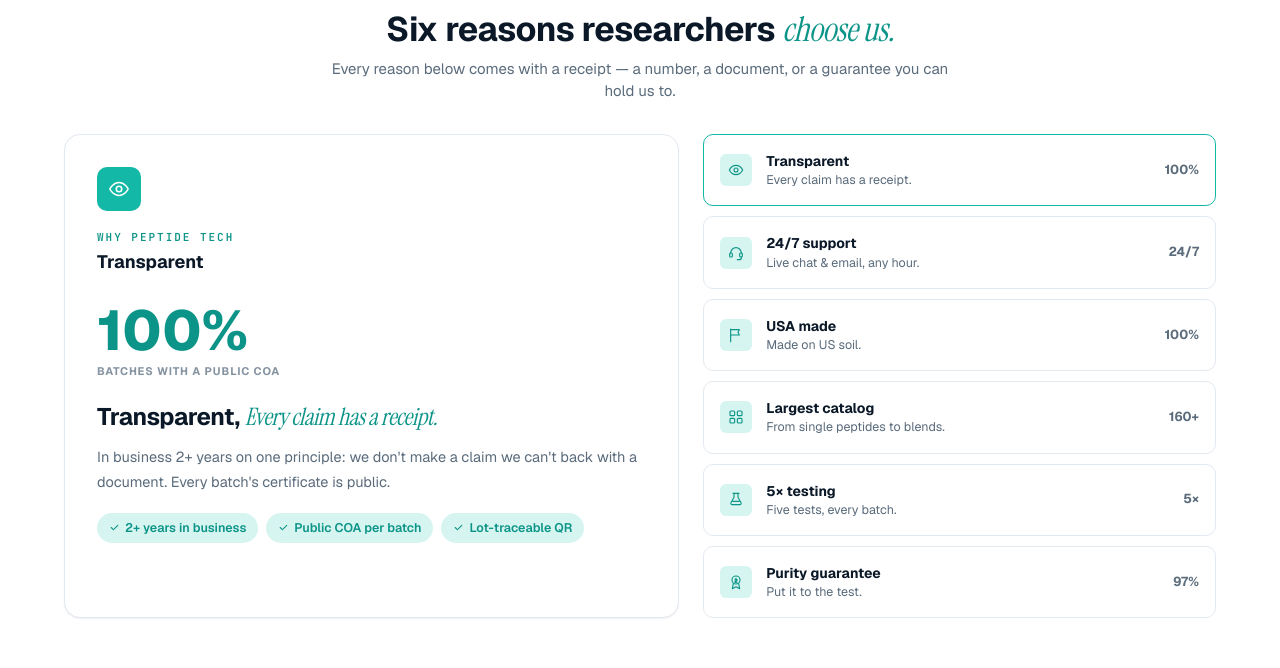
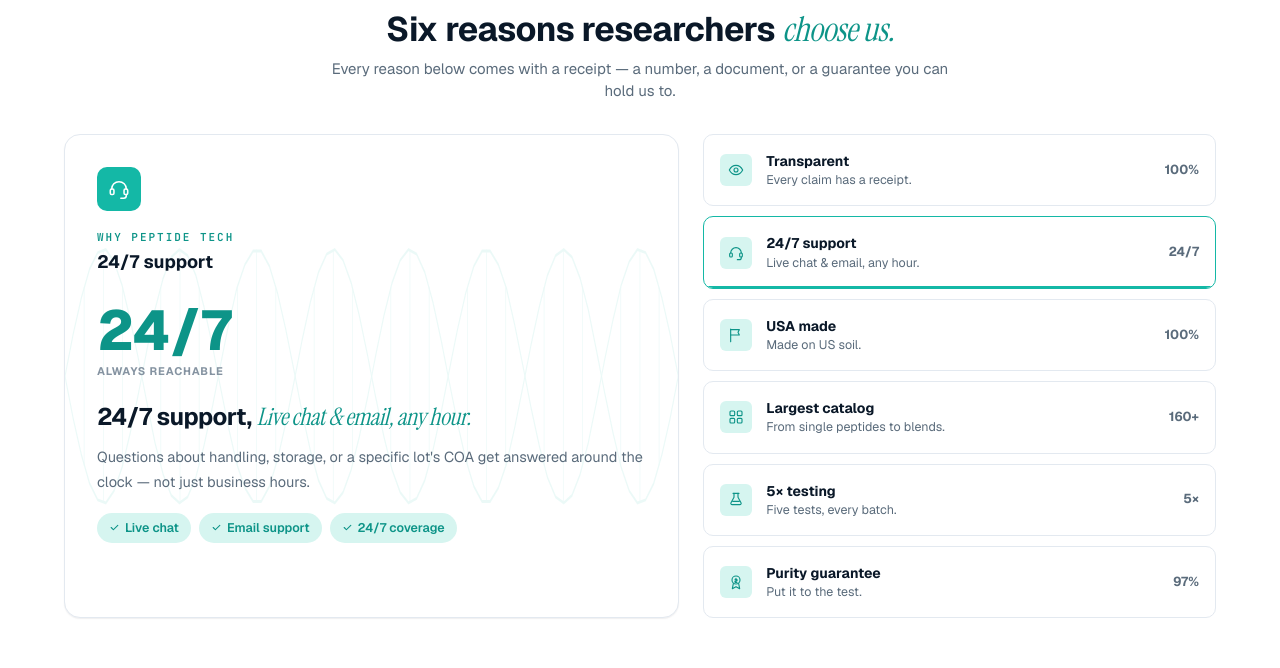
Before and after one commit to chewi-clinton/PeptideTech, a Next.js app in the folder frontend/: page / in a window 1280 px wide. Shown: the part 1840-2508 px from the top of the page. Built offline with nearby package versions, Linux system fonts and the light colour scheme; no server answers.

Commit message:
Auto-rotate six reasons section with progress bar and wave background
Cycles through all six reasons on a timer instead of sitting on
"Transparent" forever, with a filling progress bar under the active row
and the molecular-wave motif behind the stat block, matching the live
site's behavior.

```diff
--- a/frontend/components/home/SixReasonsSection.jsx
+++ b/frontend/components/home/SixReasonsSection.jsx
@@ -1,7 +1,8 @@
 "use client";
 
-import { useState } from "react";
+import { useEffect, useState } from "react";
 import Eyebrow from "@/components/Eyebrow";
+import WaveBackground from "@/components/WaveBackground";
 import {
   IconCheck,
   IconEye,
@@ -69,9 +70,18 @@
   },
 ];
 
+const ROTATE_MS = 4500;
+
 export default function SixReasonsSection() {
   const [active, setActive] = useState(0);
   const reason = REASONS[active];
+
+  useEffect(() => {
+    const id = setInterval(() => {
+      setActive((i) => (i + 1) % REASONS.length);
+    }, ROTATE_MS);
+    return () => clearInterval(id);
+  }, [active]);
 
   return (
     <section style={{ padding: "72px 0" }}>
@@ -88,7 +98,11 @@
         </div>
 
         <div className="pep-2col" style={{ marginTop: 32, display: "grid", gridTemplateColumns: "1.2fr 1fr", gap: 24, alignItems: "stretch" }}>
-          <div className="card" style={{ padding: 32 }}>
+          <div className="card" style={{ padding: 32, position: "relative", overflow: "hidden" }}>
+            <WaveBackground opacity={0.08} color="var(--brand)" />
+            <div
+              style={{ position: "relative" }}
+            >
             <div
               style={{
                 width: 44,
@@ -141,6 +155,7 @@
                 </span>
               ))}
             </div>
+            </div>
           </div>
 
           <div style={{ display: "flex", flexDirection: "column", gap: 10 }}>
@@ -149,10 +164,12 @@
                 key={r.title}
                 onClick={() => setActive(i)}
                 style={{
+                  position: "relative",
                   display: "flex",
                   alignItems: "center",
                   gap: 14,
                   padding: 16,
+                  overflow: "hidden",
                   background: i === active ? "var(--bg)" : "transparent",
                   border: `1px solid ${i === active ? "var(--brand)" : "var(--line)"}`,
                   borderRadius: "var(--radius-md)",
@@ -180,6 +197,15 @@
                   <div style={{ fontSize: 12.5, color: "var(--ink-3)" }}>{r.subtitle}</div>
                 </div>
                 <span style={{ fontSize: 13, fontWeight: 700, color: "var(--ink-3)" }}>{r.stat}</span>
+                {i === active && (
+                  <span style={{ position: "absolute", left: 0, right: 0, bottom: 0, height: 2, background: "var(--line)" }}>
+                    <span
+                      key={active}
+                      className="pep-progress-bar"
+                      style={{ display: "block", height: "100%", background: "var(--brand)" }}
+                    />
+                  </span>
+                )}
               </button>
             ))}
           </div>
```
